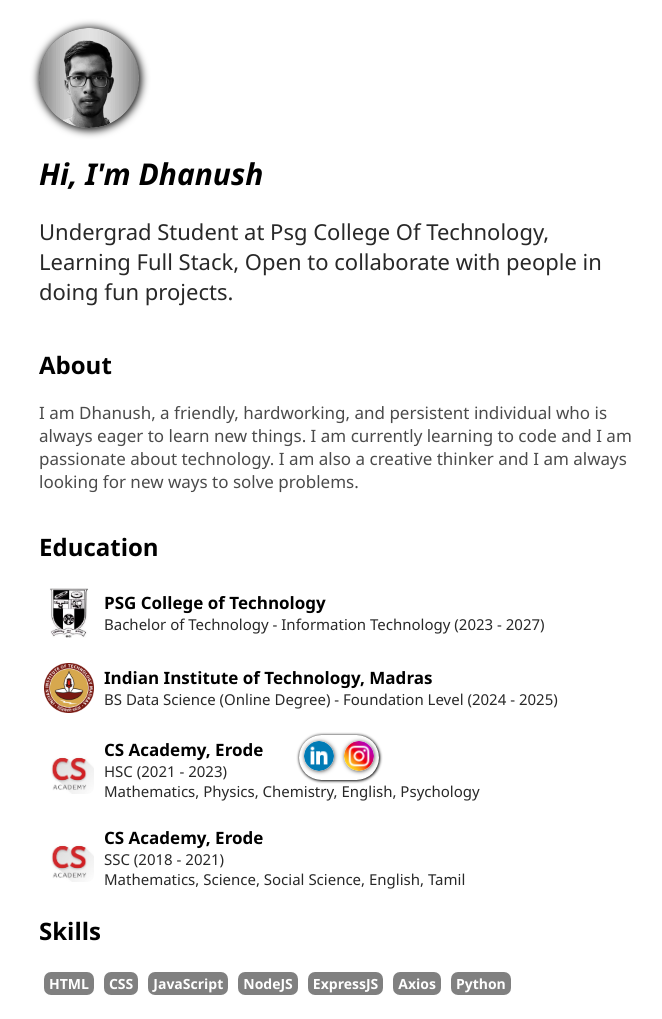
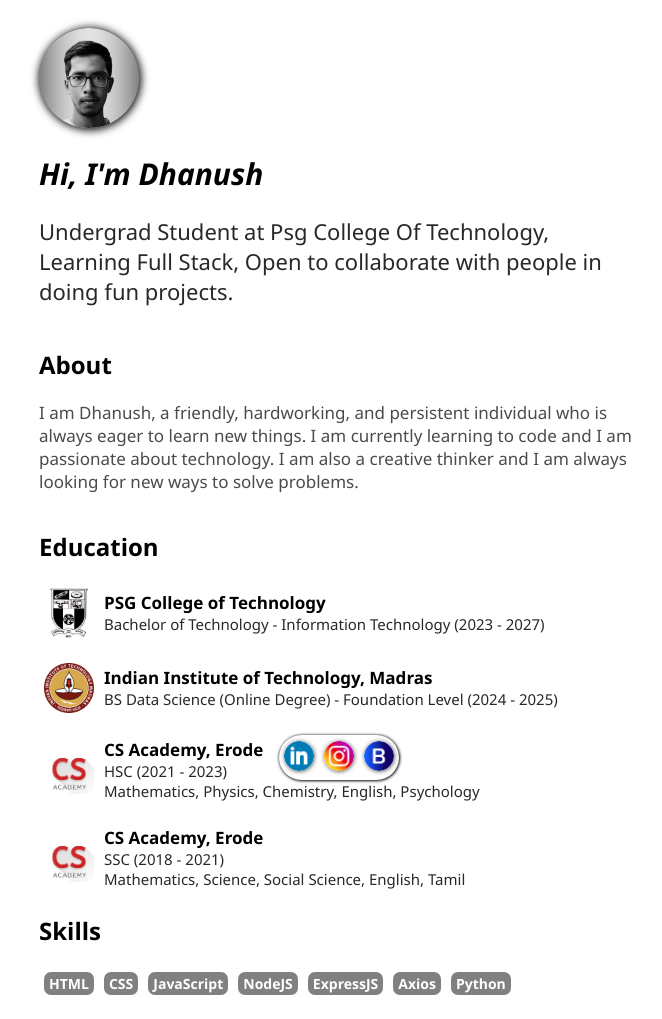
Before and after one commit to loopingdhanush/DhanushPortfolio, a plain HTML site: page index.html in a window 1280 px wide. Shown: the top 1019 px of the page, without its empty margins (301-963 px from the left). Drawn offline with Linux system fonts and the light colour scheme.

Commit message:
Add files via upload

```diff
--- a/index.html
+++ b/index.html
@@ -112,6 +112,7 @@
                 <span id="foot">
                     <a href="https://www.linkedin.com/in/loopingdhanush/"><img src="images/linkedin.png"></a>
                     <a><img src="images/insta.png"></a>
+                    <a><img src="images/blog.png"></a>
                 </span>
             </div>
         </div>
```
